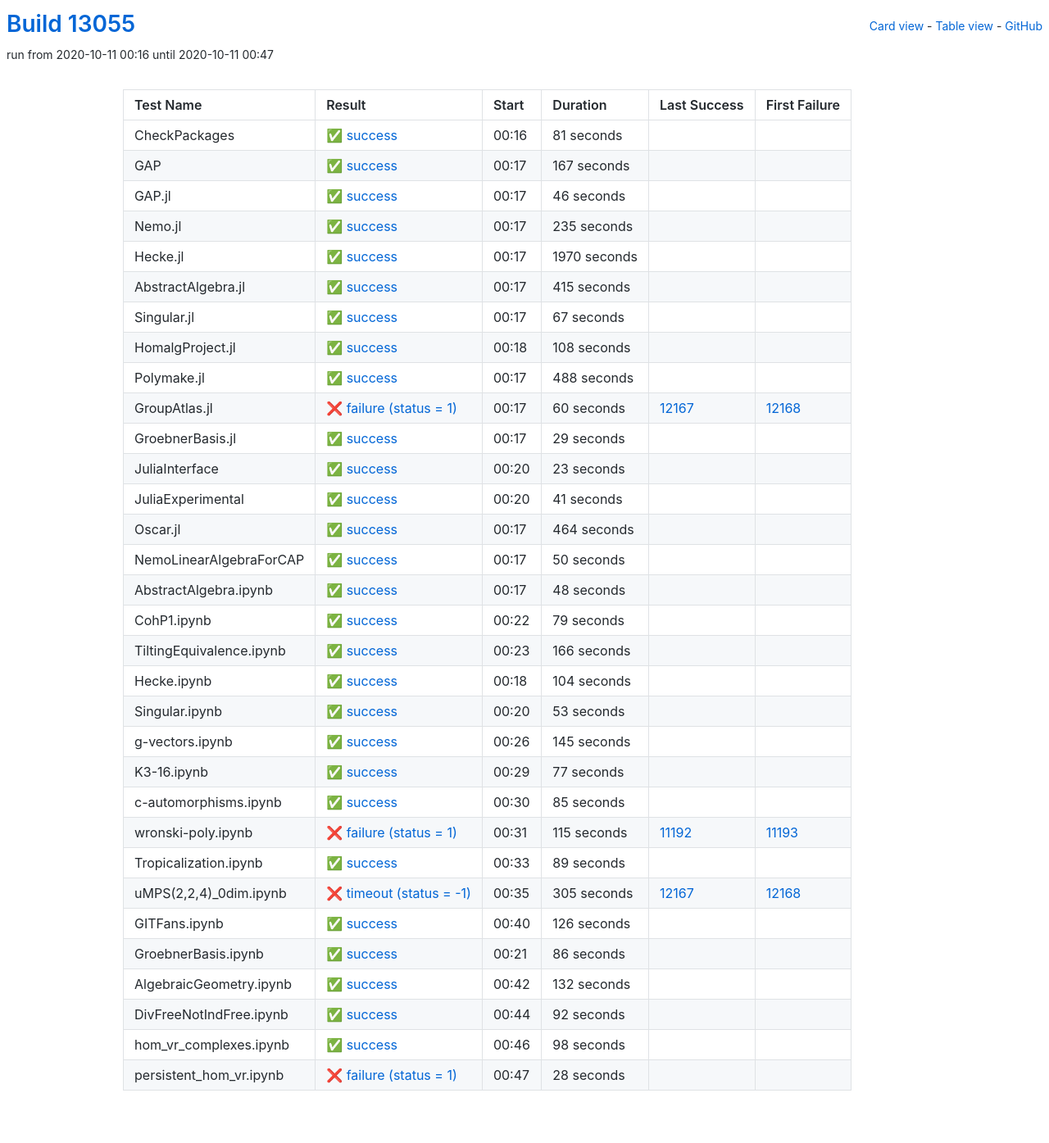
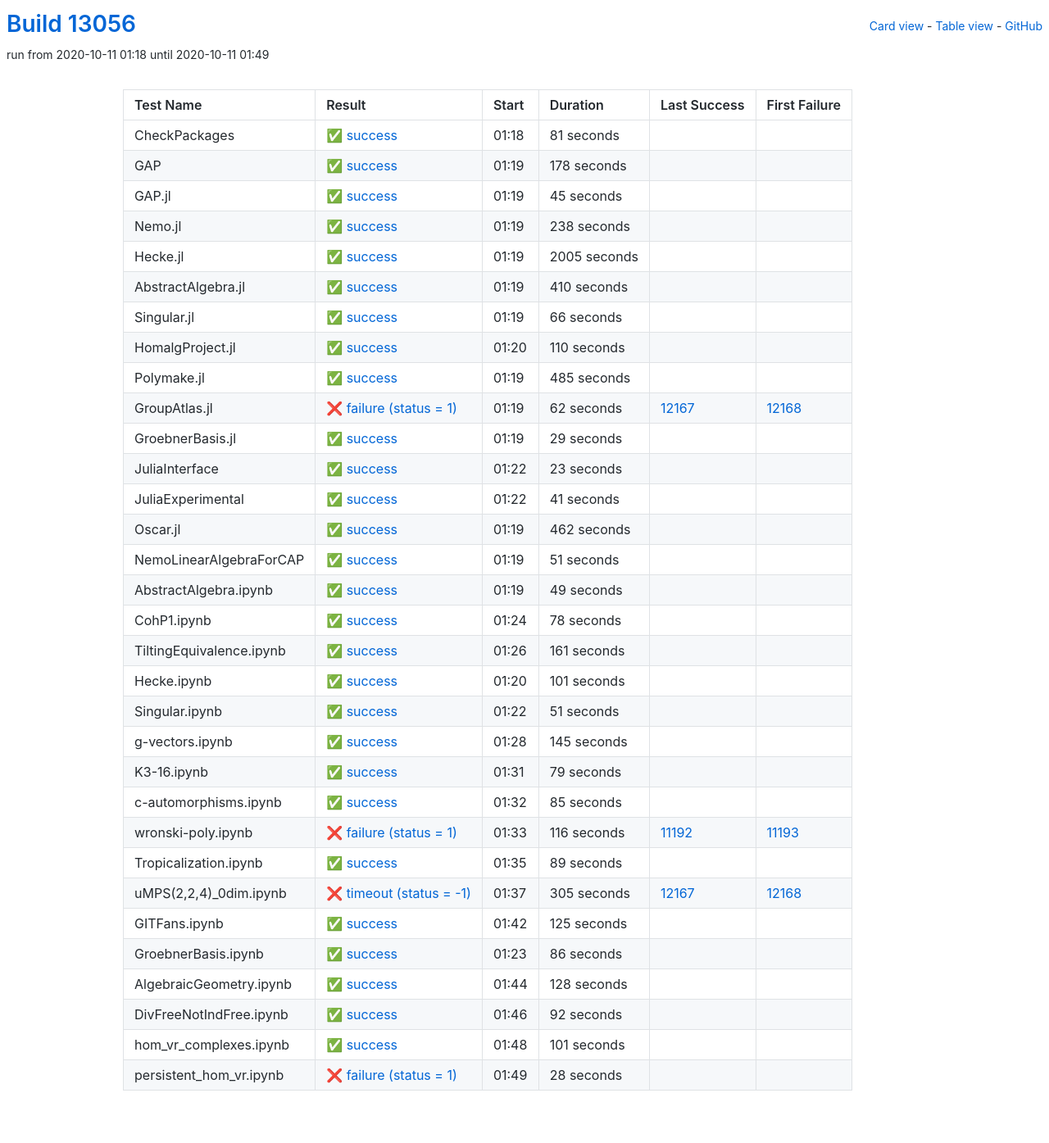
Before and after one commit to oscar-system/oscar-ci-status, a Jekyll site: the page built from table.html, in a window 1280 px wide. Shown: the whole page at 82% size. Built offline with Jekyll 4.4.1, drawn with Linux system fonts in a browser that asks for light colours.

Commit message:
Build #13056

```diff
--- a/_data/ci.yml
+++ b/_data/ci.yml
@@ -1,6 +1,6 @@
 ---
-build: 13055
-build_url: https://oscarci.mathematik.uni-kl.de/job/oscar/13055/
+build: 13056
+build_url: https://oscarci.mathematik.uni-kl.de/job/oscar/13056/
 job: oscar
 organization: oscar-system
 repo: oscar-ci-status
@@ -8,8 +8,8 @@ repourl: https://github.com/oscar-system/oscar-ci-status
 tests:
 - name: CheckPackages
   id: checkpackages
-  log: https://oscarci.mathematik.uni-kl.de/job/oscar/13055/artifact/logs/build-13055/CheckPackages.log
-  start: 2020-10-11 00:16
+  log: https://oscarci.mathematik.uni-kl.de/job/oscar/13056/artifact/logs/build-13056/CheckPackages.log
+  start: 2020-10-11 01:18
   success: true
   exitcode: 0
   status: success
@@ -20,116 +20,116 @@ tests:
   first_failure_url:
 - name: GAP
   id: gap
-  log: https://oscarci.mathematik.uni-kl.de/job/oscar/13055/artifact/logs/build-13055/GAP.log
-  start: 2020-10-11 00:17
+  log: https://oscarci.mathematik.uni-kl.de/job/oscar/13056/artifact/logs/build-13056/GAP.log
+  start: 2020-10-11 01:19
   success: true
   exitcode: 0
   status: success
-  duration: 167
+  duration: 178
   last_success: false
   last_success_url:
   first_failure: false
   first_failure_url:
 - name: GAP.jl
   id: gap-jl
-  log: https://oscarci.mathematik.uni-kl.de/job/oscar/13055/artifact/logs/build-13055/GAP.jl.log
-  start: 2020-10-11 00:17
+  log: https://oscarci.mathematik.uni-kl.de/job/oscar/13056/artifact/logs/build-13056/GAP.jl.log
+  start: 2020-10-11 01:19
   success: true
   exitcode: 0
   status: success
-  duration: 46
+  duration: 45
   last_success: false
   last_success_url:
   first_failure: false
   first_failure_url:
 - name: Nemo.jl
   id: nemo-jl
-  log: https://oscarci.mathematik.uni-kl.de/job/oscar/13055/artifact/logs/build-13055/Nemo.jl.log
-  start: 2020-10-11 00:17
+  log: https://oscarci.mathematik.uni-kl.de/job/oscar/13056/artifact/logs/build-13056/Nemo.jl.log
+  start: 2020-10-11 01:19
   success: true
   exitcode: 0
   status: success
-  duration: 235
+  duration: 238
   last_success: false
   last_success_url:
   first_failure: false
   first_failure_url:
 - name: Hecke.jl
   id: hecke-jl
-  log: https://oscarci.mathematik.uni-kl.de/job/oscar/13055/artifact/logs/build-13055/Hecke.jl.log
-  start: 2020-10-11 00:17
+  log: https://oscarci.mathematik.uni-kl.de/job/oscar/13056/artifact/logs/build-13056/Hecke.jl.log
+  start: 2020-10-11 01:19
   success: true
   exitcode: 0
   status: success
-  duration: 1970
+  duration: 2005
   last_success: false
   last_success_url:
   first_failure: false
   first_failure_url:
 - name: AbstractAlgebra.jl
   id: abstractalgebra-jl
-  log: https://oscarci.mathematik.uni-kl.de/job/oscar/13055/artifact/logs/build-13055/AbstractAlgebra.jl.log
-  start: 2020-10-11 00:17
+  log: https://oscarci.mathematik.uni-kl.de/job/oscar/13056/artifact/logs/build-13056/AbstractAlgebra.jl.log
+  start: 2020-10-11 01:19
   success: true
   exitcode: 0
   status: success
-  duration: 415
+  duration: 410
   last_success: false
   last_success_url:
   first_failure: false
   first_failure_url:
 - name: Singular.jl
   id: singular-jl
-  log: https://oscarci.mathematik.uni-kl.de/job/oscar/13055/artifact/logs/build-13055/Singular.jl.log
-  start: 2020-10-11 00:17
+  log: https://oscarci.mathematik.uni-kl.de/job/oscar/13056/artifact/logs/build-13056/Singular.jl.log
+  start: 2020-10-11 01:19
   success: true
   exitcode: 0
   status: success
-  duration: 67
+  duration: 66
   last_success: false
   last_success_url:
   first_failure: false
   first_failure_url:
 - name: HomalgProject.jl
   id: homalgproject-jl
-  log: https://oscarci.mathematik.uni-kl.de/job/oscar/13055/artifact/logs/build-13055/HomalgProject.jl.log
-  start: 2020-10-11 00:18
+  log: https://oscarci.mathematik.uni-kl.de/job/oscar/13056/artifact/logs/build-13056/HomalgProject.jl.log
+  start: 2020-10-11 01:20
   success: true
   exitcode: 0
   status: success
-  duration: 108
+  duration: 110
   last_success: false
   last_success_url:
   first_failure: false
   first_failure_url:
 - name: Polymake.jl
   id: polymake-jl
-  log: https://oscarci.mathematik.uni-kl.de/job/oscar/13055/artifact/logs/build-13055/Polymake.jl.log
-  start: 2020-10-11 00:17
+  log: https://oscarci.mathematik.uni-kl.de/job/oscar/13056/artifact/logs/build-13056/Polymake.jl.log
+  start: 2020-10-11 01:19
   success: true
   exitcode: 0
   status: success
-  duration: 488
+  duration: 485
   last_success: false
   last_success_url:
   first_failure: false
   first_failure_url:
 - name: GroupAtlas.jl
   id: groupatlas-jl
-  log: https://oscarci.mathematik.uni-kl.de/job/oscar/13055/artifact/logs/build-13055/GroupAtlas.jl.log
-  start: 2020-10-11 00:17
+  log: https://oscarci.mathematik.uni-kl.de/job/oscar/13056/artifact/logs/build-13056/GroupAtlas.jl.log
+  start: 2020-10-11 01:19
   success: false
   exitcode: 1
   status: failure
-  duration: 60
+  duration: 62
   last_success: 12167
   last_success_url: https://oscarci.mathematik.uni-kl.de/job/oscar/12167/
   first_failure: 12168
   first_failure_url: https://oscarci.mathematik.uni-kl.de/job/oscar/12168/
 - name: GroebnerBasis.jl
   id: groebnerbasis-jl
-  log: https://oscarci.mathematik.uni-kl.de/job/oscar/13055/artifact/logs/build-13055/GroebnerBasis.jl.log
-  start: 2020-10-11 00:17
+  log: https://oscarci.mathematik.uni-kl.de/job/oscar/13056/artifact/logs/build-13056/GroebnerBasis.jl.log
+  start: 2020-10-11 01:19
   success: true
   exitcode: 0
   status: success
@@ -140,8 +140,8 @@ tests:
   first_failure_url:
 - name: JuliaInterface
   id: juliainterface
-  log: https://oscarci.mathematik.uni-kl.de/job/oscar/13055/artifact/logs/build-13055/JuliaInterface.log
-  start: 2020-10-11 00:20
+  log: https://oscarci.mathematik.uni-kl.de/job/oscar/13056/artifact/logs/build-13056/JuliaInterface.log
+  start: 2020-10-11 01:22
   success: true
   exitcode: 0
   status: success
@@ -152,8 +152,8 @@ tests:
   first_failure_url:
 - name: JuliaExperimental
   id: juliaexperimental
-  log: https://oscarci.mathematik.uni-kl.de/job/oscar/13055/artifact/logs/build-13055/JuliaExperimental.log
-  start: 2020-10-11 00:20
+  log: https://oscarci.mathematik.uni-kl.de/job/oscar/13056/artifact/logs/build-13056/JuliaExperimental.log
+  start: 2020-10-11 01:22
   success: true
   exitcode: 0
   status: success
@@ -164,92 +164,92 @@ tests:
   first_failure_url:
 - name: Oscar.jl
   id: oscar-jl
-  log: https://oscarci.mathematik.uni-kl.de/job/oscar/13055/artifact/logs/build-13055/Oscar.jl.log
-  start: 2020-10-11 00:17
+  log: https://oscarci.mathematik.uni-kl.de/job/oscar/13056/artifact/logs/build-13056/Oscar.jl.log
+  start: 2020-10-11 01:19
   success: true
   exitcode: 0
   status: success
-  duration: 464
+  duration: 462
   last_success: false
   last_success_url:
   first_failure: false
   first_failure_url:
 - name: NemoLinearAlgebraForCAP
   id: nemolinearalgebraforcap
-  log: https://oscarci.mathematik.uni-kl.de/job/oscar/13055/artifact/logs/build-13055/NemoLinearAlgebraForCAP.log
-  start: 2020-10-11 00:17
+  log: https://oscarci.mathematik.uni-kl.de/job/oscar/13056/artifact/logs/build-13056/NemoLinearAlgebraForCAP.log
+  start: 2020-10-11 01:19
   success: true
   exitcode: 0
   status: success
-  duration: 50
+  duration: 51
   last_success: false
   last_success_url:
   first_failure: false
   first_failure_url:
 - name: AbstractAlgebra.ipynb
   id: abstractalgebra-ipynb
-  log: https://oscarci.mathematik.uni-kl.de/job/oscar/13055/artifact/logs/build-13055/AbstractAlgebra.ipynb.log
-  start: 2020-10-11 00:17
+  log: https://oscarci.mathematik.uni-kl.de/job/oscar/13056/artifact/logs/build-13056/AbstractAlgebra.ipynb.log
+  start: 2020-10-11 01:19
   success: true
   exitcode: 0
   status: success
-  duration: 48
+  duration: 49
   last_success: false
   last_success_url:
   first_failure: false
   first_failure_url:
 - name: CohP1.ipynb
   id: cohp1-ipynb
-  log: https://oscarci.mathematik.uni-kl.de/job/oscar/13055/artifact/logs/build-13055/CohP1.ipynb.log
-  start: 2020-10-11 00:22
+  log: https://oscarci.mathematik.uni-kl.de/job/oscar/13056/artifact/logs/build-13056/CohP1.ipynb.log
+  start: 2020-10-11 01:24
   success: true
   exitcode: 0
   status: success
-  duration: 79
+  duration: 78
   last_success: false
   last_success_url:
   first_failure: false
   first_failure_url:
 - name: TiltingEquivalence.ipynb
   id: tiltingequivalence-ipynb
-  log: https://oscarci.mathematik.uni-kl.de/job/oscar/13055/artifact/logs/build-13055/TiltingEquivalence.ipynb.log
-  start: 2020-10-11 00:23
+  log: https://oscarci.mathematik.uni-kl.de/job/oscar/13056/artifact/logs/build-13056/TiltingEquivalence.ipynb.log
+  start: 2020-10-11 01:26
   success: true
   exitcode: 0
   status: success
-  duration: 166
+  duration: 161
   last_success: false
   last_success_url:
   first_failure: false
   first_failure_url:
 - name: Hecke.ipynb
   id: hecke-ipynb
-  log: https://oscarci.mathematik.uni-kl.de/job/oscar/13055/artifact/logs/build-13055/Hecke.ipynb.log
-  start: 2020-10-11 00:18
+  log: https://oscarci.mathematik.uni-kl.de/job/oscar/13056/artifact/logs/build-13056/Hecke.ipynb.log
+  start: 2020-10-11 01:20
   success: true
   exitcode: 0
   status: success
-  duration: 104
+  duration: 101
   last_success: false
   last_success_url:
   first_failure: false
   first_failure_url:
 - name: Singular.ipynb
   id: singular-ipynb
-  log: https://oscarci.mathematik.uni-kl.de/job/oscar/13055/artifact/logs/build-13055/Singular.ipynb.log
-  start: 2020-10-11 00:20
+  log: https://oscarci.mathematik.uni-kl.de/job/oscar/13056/artifact/logs/build-13056/Singular.ipynb.log
+  start: 2020-10-11 01:22
   success: true
   exitcode: 0
   status: success
-  duration: 53
+  duration: 51
   last_success: false
   last_success_url:
   first_failure: false
   first_failure_url:
 - name: g-vectors.ipynb
   id: g-vectors-ipynb
-  log: https://oscarci.mathematik.uni-kl.de/job/oscar/13055/artifact/logs/build-13055/g-vectors.ipynb.log
-  start: 2020-10-11 00:26
+  log: https://oscarci.mathematik.uni-kl.de/job/oscar/13056/artifact/logs/build-13056/g-vectors.ipynb.log
+  start: 2020-10-11 01:28
   success: true
   exitcode: 0
   status: success
@@ -260,20 +260,20 @@ tests:
   first_failure_url:
 - name: K3-16.ipynb
   id: k3-16-ipynb
-  log: https://oscarci.mathematik.uni-kl.de/job/oscar/13055/artifact/logs/build-13055/K3-16.ipynb.log
-  start: 2020-10-11 00:29
+  log: https://oscarci.mathematik.uni-kl.de/job/oscar/13056/artifact/logs/build-13056/K3-16.ipynb.log
+  start: 2020-10-11 01:31
   success: true
   exitcode: 0
   status: success
-  duration: 77
+  duration: 79
   last_success: false
   last_success_url:
   first_failure: false
   first_failure_url:
 - name: c-automorphisms.ipynb
   id: c-automorphisms-ipynb
-  log: https://oscarci.mathematik.uni-kl.de/job/oscar/13055/artifact/logs/build-13055/c-automorphisms.ipynb.log
-  start: 2020-10-11 00:30
+  log: https://oscarci.mathematik.uni-kl.de/job/oscar/13056/artifact/logs/build-13056/c-automorphisms.ipynb.log
+  start: 2020-10-11 01:32
   success: true
   exitcode: 0
   status: success
@@ -284,20 +284,20 @@ tests:
   first_failure_url:
 - name: wronski-poly.ipynb
   id: wronski-poly-ipynb
-  log: https://oscarci.mathematik.uni-kl.de/job/oscar/13055/artifact/logs/build-13055/wronski-poly.ipynb.log
-  start: 2020-10-11 00:31
+  log: https://oscarci.mathematik.uni-kl.de/job/oscar/13056/artifact/logs/build-13056/wronski-poly.ipynb.log
+  start: 2020-10-11 01:33
   success: false
   exitcode: 1
   status: failure
-  duration: 115
+  duration: 116
   last_success: 11192
   last_success_url: https://oscarci.mathematik.uni-kl.de/job/oscar/11192/
   first_failure: 11193
   first_failure_url: https://oscarci.mathematik.uni-kl.de/job/oscar/11193/
 - name: Tropicalization.ipynb
   id: tropicalization-ipynb
-  log: https://oscarci.mathematik.uni-kl.de/job/oscar/13055/artifact/logs/build-13055/Tropicalization.ipynb.log
-  start: 2020-10-11 00:33
+  log: https://oscarci.mathematik.uni-kl.de/job/oscar/13056/artifact/logs/build-13056/Tropicalization.ipynb.log
+  start: 2020-10-11 01:35
   success: true
   exitcode: 0
   status: success
@@ -308,8 +308,8 @@ tests:
   first_failure_url:
 - name: uMPS(2,2,4)_0dim.ipynb
   id: umps-2-2-4-0dim-ipynb
-  log: https://oscarci.mathematik.uni-kl.de/job/oscar/13055/artifact/logs/build-13055/uMPS-2-2-4-_0dim.ipynb.log
-  start: 2020-10-11 00:35
+  log: https://oscarci.mathematik.uni-kl.de/job/oscar/13056/artifact/logs/build-13056/uMPS-2-2-4-_0dim.ipynb.log
+  start: 2020-10-11 01:37
   success: false
   exitcode: -1
   status: timeout
@@ -320,20 +320,20 @@ tests:
   first_failure_url: https://oscarci.mathematik.uni-kl.de/job/oscar/12168/
 - name: GITFans.ipynb
   id: gitfans-ipynb
-  log: https://oscarci.mathematik.uni-kl.de/job/oscar/13055/artifact/logs/build-13055/GITFans.ipynb.log
-  start: 2020-10-11 00:40
+  log: https://oscarci.mathematik.uni-kl.de/job/oscar/13056/artifact/logs/build-13056/GITFans.ipynb.log
+  start: 2020-10-11 01:42
   success: true
   exitcode: 0
   status: success
-  duration: 126
+  duration: 125
   last_success: false
   last_success_url:
   first_failure: false
   first_failure_url:
 - name: GroebnerBasis.ipynb
   id: groebnerbasis-ipynb
-  log: https://oscarci.mathematik.uni-kl.de/job/oscar/13055/artifact/logs/build-13055/GroebnerBasis.ipynb.log
-  start: 2020-10-11 00:21
+  log: https://oscarci.mathematik.uni-kl.de/job/oscar/13056/artifact/logs/build-13056/GroebnerBasis.ipynb.log
+  start: 2020-10-11 01:23
   success: true
   exitcode: 0
   status: success
@@ -344,20 +344,20 @@ tests:
   first_failure_url:
 - name: AlgebraicGeometry.ipynb
   id: algebraicgeometry-ipynb
-  log: https://oscarci.mathematik.uni-kl.de/job/oscar/13055/artifact/logs/build-13055/AlgebraicGeometry.ipynb.log
-  start: 2020-10-11 00:42
+  log: https://oscarci.mathematik.uni-kl.de/job/oscar/13056/artifact/logs/build-13056/AlgebraicGeometry.ipynb.log
+  start: 2020-10-11 01:44
   success: true
   exitcode: 0
   status: success
-  duration: 132
+  duration: 128
   last_success: false
   last_success_url:
   first_failure: false
   first_failure_url:
 - name: DivFreeNotIndFree.ipynb
   id: divfreenotindfree-ipynb
-  log: https://oscarci.mathematik.uni-kl.de/job/oscar/13055/artifact/logs/build-13055/DivFreeNotIndFree.ipynb.log
-  start: 2020-10-11 00:44
+  log: https://oscarci.mathematik.uni-kl.de/job/oscar/13056/artifact/logs/build-13056/DivFreeNotIndFree.ipynb.log
+  start: 2020-10-11 01:46
   success: true
   exitcode: 0
   status: success
@@ -368,20 +368,20 @@ tests:
   first_failure_url:
 - name: hom_vr_complexes.ipynb
   id: hom-vr-complexes-ipynb
-  log: https://oscarci.mathematik.uni-kl.de/job/oscar/13055/artifact/logs/build-13055/hom_vr_complexes.ipynb.log
-  start: 2020-10-11 00:46
+  log: https://oscarci.mathematik.uni-kl.de/job/oscar/13056/artifact/logs/build-13056/hom_vr_complexes.ipynb.log
+  start: 2020-10-11 01:48
   success: true
   exitcode: 0
   status: success
-  duration: 98
+  duration: 101
   last_success: false
   last_success_url:
   first_failure: false
   first_failure_url:
 - name: persistent_hom_vr.ipynb
   id: persistent-hom-vr-ipynb
-  log: https://oscarci.mathematik.uni-kl.de/job/oscar/13055/artifact/logs/build-13055/persistent_hom_vr.ipynb.log
-  start: 2020-10-11 00:47
+  log: https://oscarci.mathematik.uni-kl.de/job/oscar/13056/artifact/logs/build-13056/persistent_hom_vr.ipynb.log
+  start: 2020-10-11 01:49
   success: false
   exitcode: 1
   status: failure
```
Also changed, not shown: README.md.
